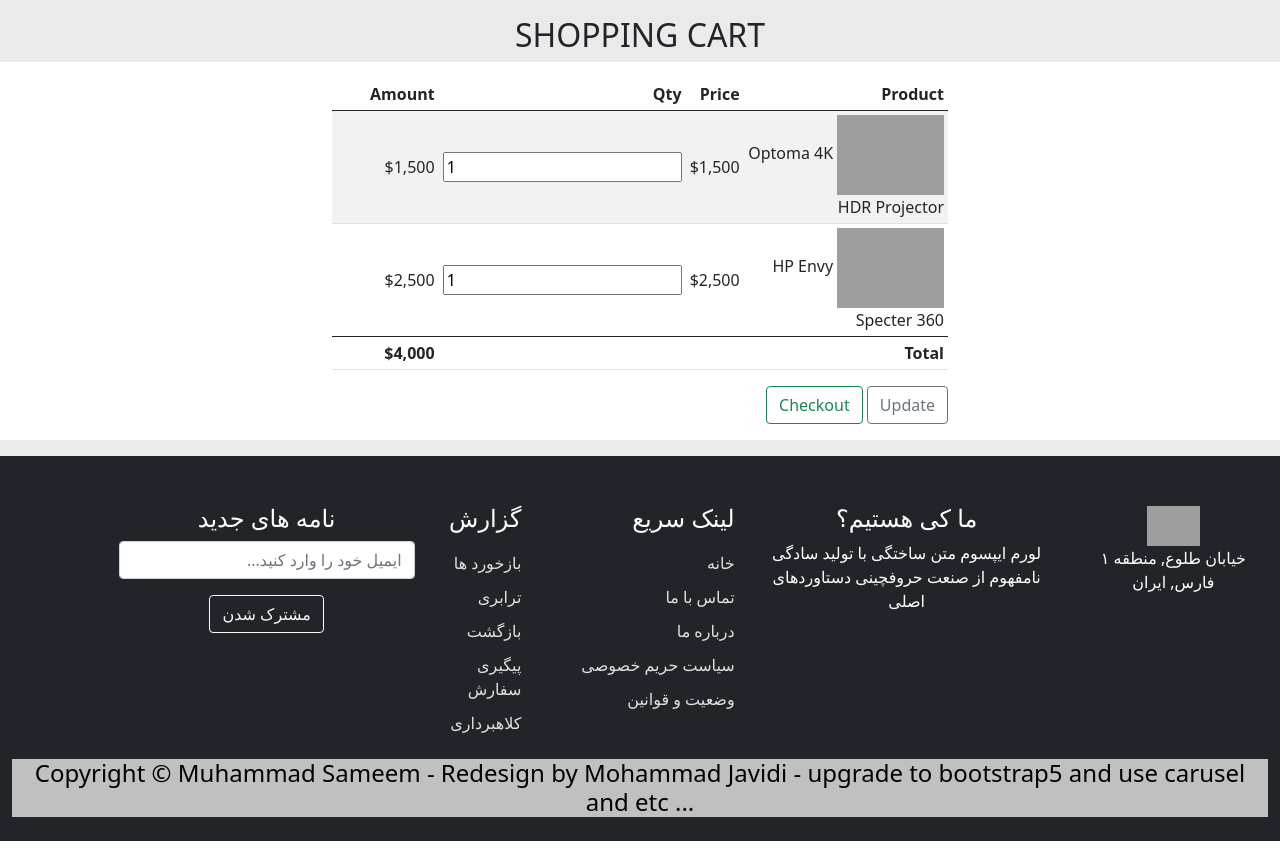
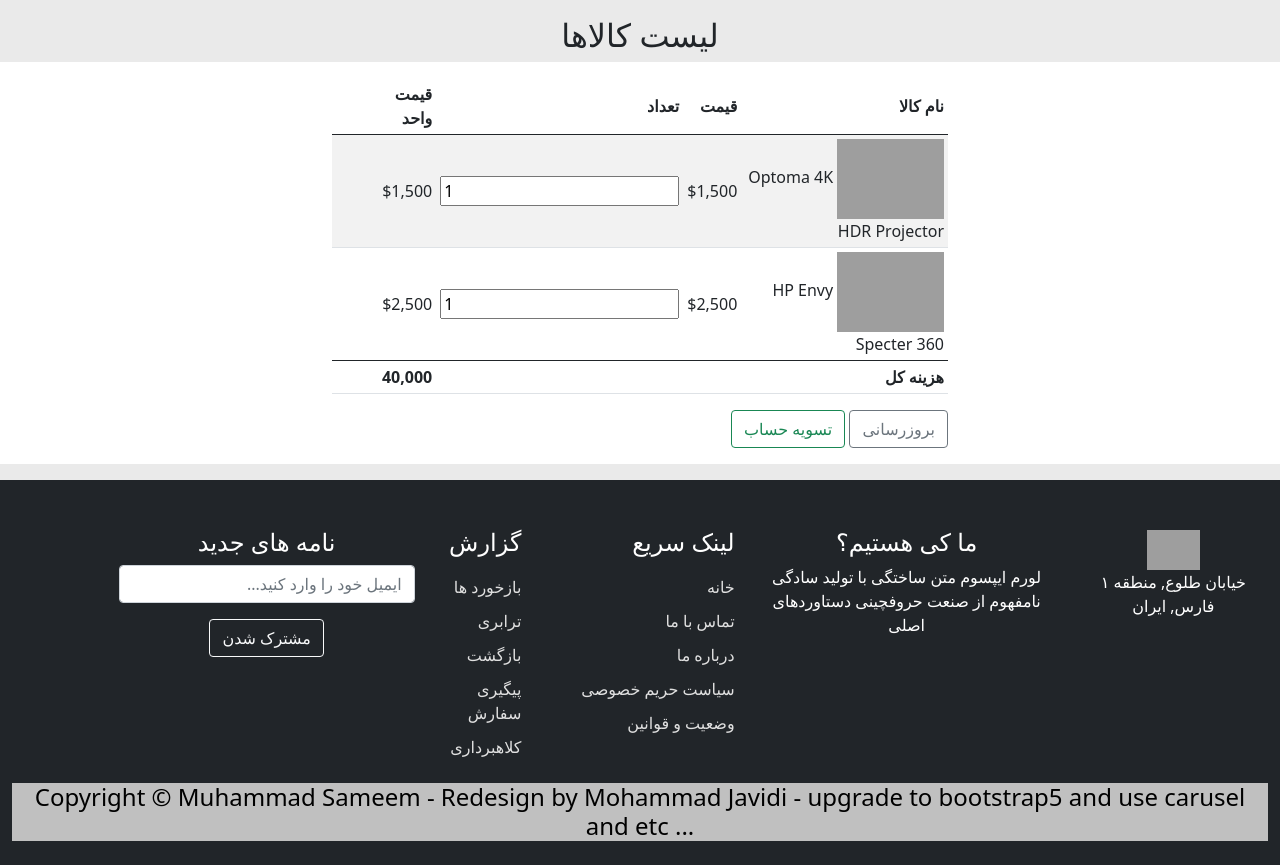
Before and after one commit to jvdi/online-store, a Django app: page /cart/ in a window 1280 px wide. Shown: the part 236-1101 px from the top of the page. Before the commit the page ends 1077 px from the top, so only its background shows below. Run offline with Django 3.2, Linux system fonts and the light colour scheme; some libraries are stand-ins or nearby versions; grey boxes are pictures that could not be loaded.

Commit message:
Translate - cart.html text to farsi text

```diff
--- a/shop/templates/shop/cart.html
+++ b/shop/templates/shop/cart.html
@@ -7,7 +7,7 @@
 <div class="col-12">
 <div class="row">
     <div class="col-12 mt-3 text-center text-uppercase">
-        <h2>Shopping Cart</h2>
+        <h2>لیست کالاها</h2>
     </div>
 </div>
 <main class="row">
@@ -19,10 +19,10 @@
                         <table class="table table-striped table-hover table-sm">
                             <thead>
                             <tr>
-                                <th>Product</th>
-                                <th>Price</th>
-                                <th>Qty</th>
-                                <th>Amount</th>
+                                <th>نام کالا</th>
+                                <th>قیمت</th>
+                                <th>تعداد</th>
+                                <th>قیمت واحد</th>
                                 <th></th>
                             </tr>
                             </thead>
@@ -66,16 +66,16 @@
                             </tbody>
                             <tfoot>
                             <tr>
-                                <th colspan="3" class="text-right">Total</th>
-                                <th>$4,000</th>
+                                <th colspan="3" class="text-right">هزینه کل</th>
+                                <th>40,000</th>
                                 <th></th>
                             </tr>
                             </tfoot>
                         </table>
                     </div>
                     <div class="col-12 text-right">
-                        <button class="btn btn-outline-secondary mr-3" type="submit">Update</button>
-                        <a href="#" class="btn btn-outline-success">Checkout</a>
+                        <button class="btn btn-outline-secondary mr-3" type="submit">بروزرسانی</button>
+                        <a href="#" class="btn btn-outline-success">تسویه حساب</a>
                     </div>
                 </form>
             </div>
```
